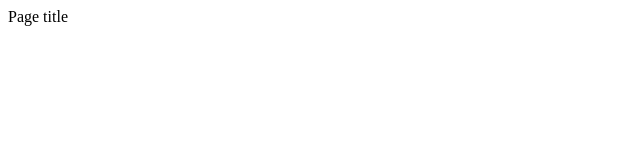
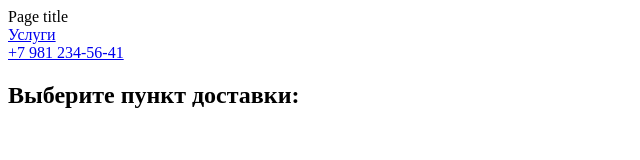
Before and after one commit to SergeySudakov80/special-app, a plain HTML site: page index.html in a window 1280 px wide. Shown: the whole page, without its empty margins (0-640 px from the left). Drawn offline with Linux system fonts and the light colour scheme.

Commit message:
bascket delivery options block added

```diff
--- a/index.html
+++ b/index.html
@@ -9,6 +9,14 @@
     <script src="main.js"></script>
 </head>
 <body>
-
+    <header>
+        <nav>
+            <a href="#services">Услуги</a>
+        </nav>
+        <div>
+            <a href="tel:+79812345641">+7 981 234-56-41</a>
+        </div>
+    </header>
+    <h2>Выберите пункт доставки:</h2>
 </body>
 </html>
```
